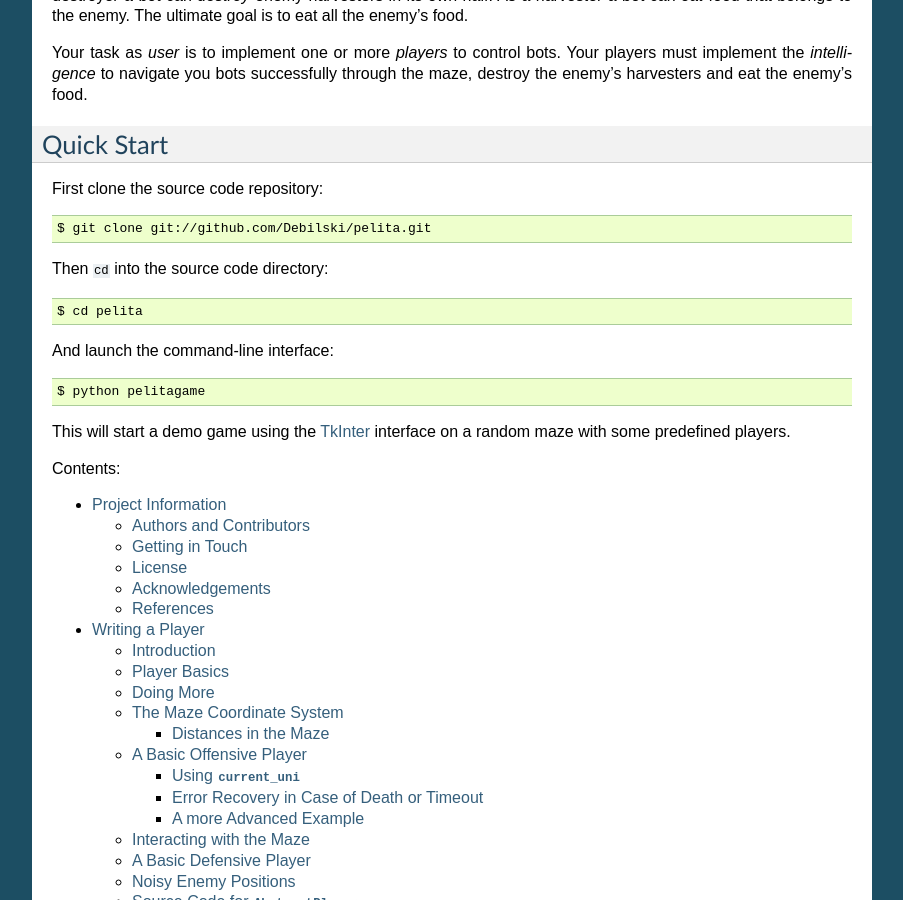
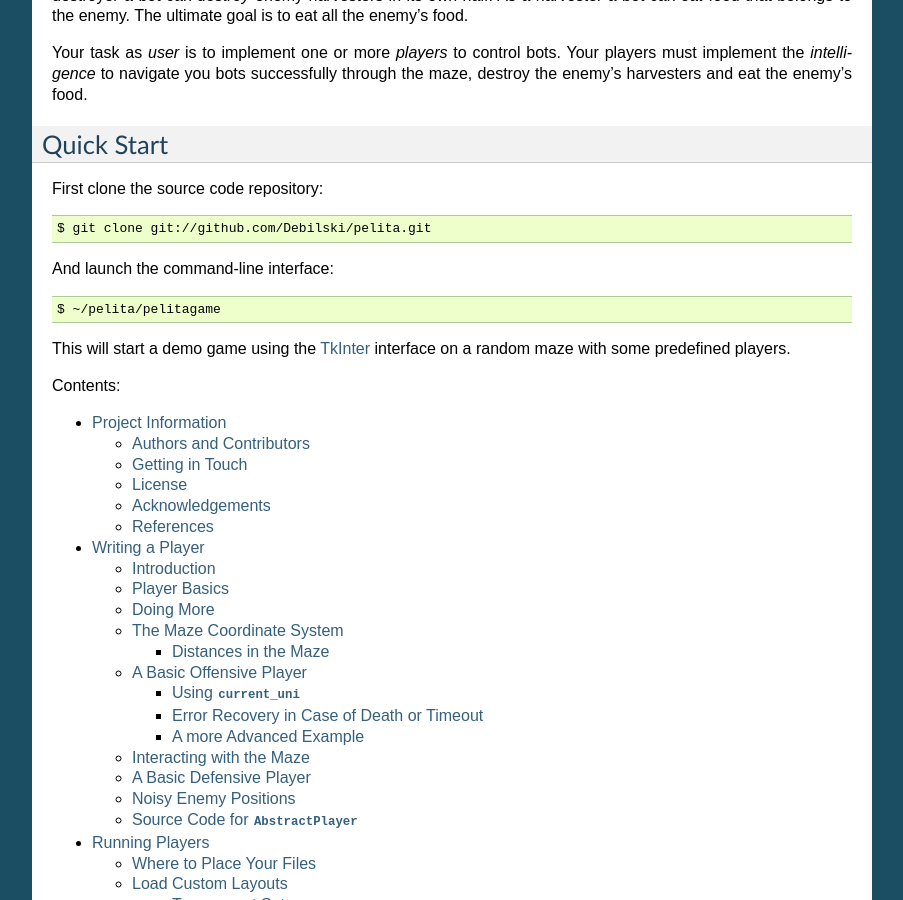
Before and after one commit to ASPP/pelita, a Sphinx documentation site: the page built from doc/source/index.rst, in a window 1280 px wide and 900 px high, scrolled down 813 px. Shown: the whole window, without its empty margins (198-1101 px from the left). Built offline with Sphinx 7.4.7, drawn with Linux system fonts in a browser that asks for light colours; the version number could not be read and is left out.

Commit message:
DOC: no need to use python to run the commandline script

```diff
--- a/doc/source/index.rst
+++ b/doc/source/index.rst
@@ -37,13 +37,9 @@ First clone the source code repository::
 
     $ git clone git://github.com/Debilski/pelita.git
 
-Then ``cd`` into the source code directory::
-
-    $ cd pelita
-
 And launch the command-line interface::
 
-    $ python pelitagame
+    $ ~/pelita/pelitagame
 
 This will start a demo game using the `TkInter
 <http://wiki.python.org/moin/TkInter>`_ interface on a random maze
```
